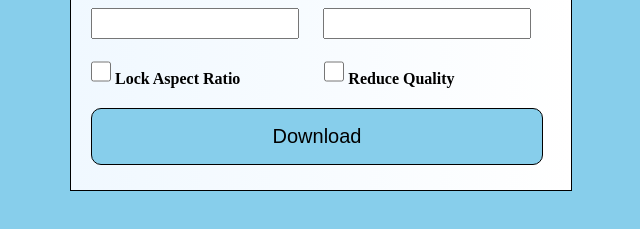
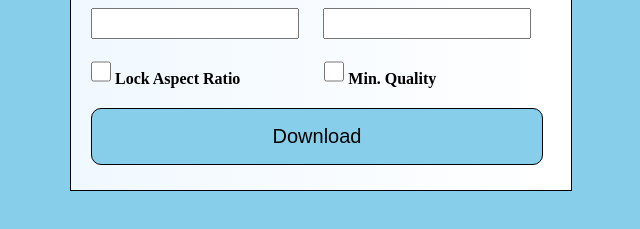
Before and after one commit to Pavitar01/MyImageCompressor, a plain HTML site: page index.html in a window 1280 px wide. Shown: the part 409-638 px from the top of the page, 319-959 px from the left. Drawn offline with Linux system fonts and the light colour scheme.

Commit message:
Update index.html

```diff
--- a/index.html
+++ b/index.html
@@ -7,7 +7,9 @@
     <title>ImageCompressor</title>
     <link rel="stylesheet" href="compress.css">
 <style>
+.more label{
 
+}
 </style>
 </head>
 <body>
@@ -31,7 +33,7 @@
         <label>Lock Aspect Ratio</label>
 
         <input type="checkbox" id="Quality">
-        <label>Reduce Quality</label>
+        <label>Min. Quality</label>
        </div>
 
 <div id="btn">
```
